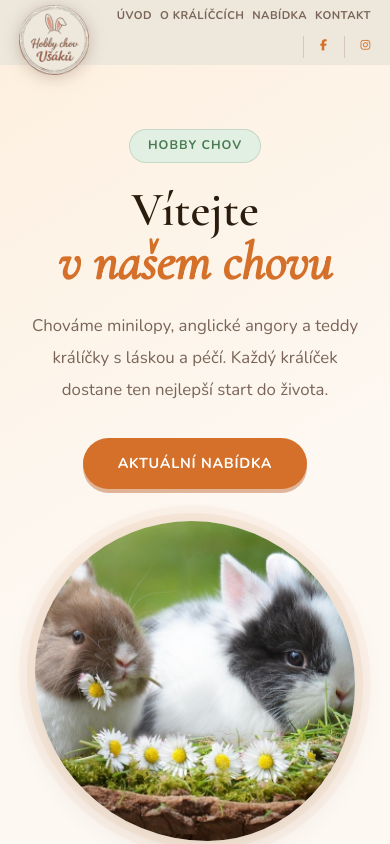
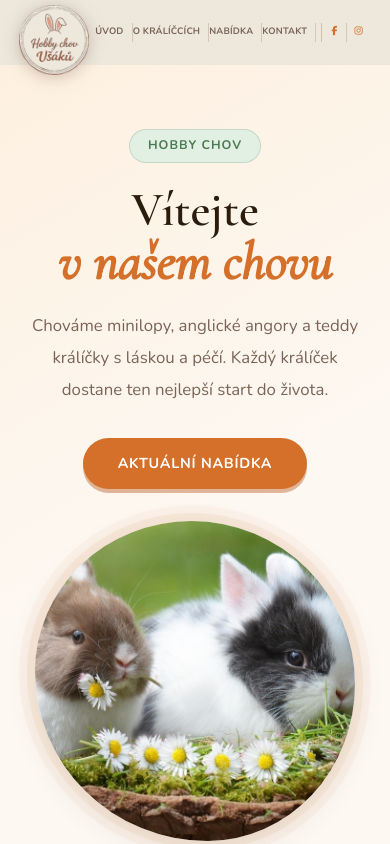
Before and after one commit to gropa76/chovusaku-web, a plain HTML site: page index.html in a window 390 px wide. Shown: the top 844 px of the page. Drawn offline with nearby package versions, Linux system fonts and the light colour scheme.

Commit message:
Update style.css

```diff
--- a/style.css
+++ b/style.css
@@ -46,10 +46,11 @@ section > .obal { padding-left: calc(var(--pruh) + 2rem); }
   backdrop-filter: blur(10px); overflow: visible;
 }
 .navigace__logo-obrazek { height: 90px; width: auto; display: block; filter: drop-shadow(0 2px 8px rgba(107,76,53,.3)); position: relative; z-index: 101; margin-bottom: -20px; }
-.navigace__socialni { font-size: 1rem; color: var(--akcent) !important; border-left: 1px solid rgba(122,79,46,.2); padding-left: 1rem; margin-left: .5rem; }
-.navigace__socialni:hover { color: var(--hneda) !important; }
+.navigace__socialni { font-size: 1rem; color: var(--akcent) !important; padding-left: 1.5rem; margin-left: 1rem; border-left: 1px solid rgba(122,79,46,.25); }
+.navigace__socialni + .navigace__socialni { border-left: none; padding-left: 0; margin-left: .5rem; }
 .navigace__odkazy { display: flex; gap: 2rem; }
-.navigace__odkazy a { font-size: .88rem; font-weight: 700; color: var(--tlumena); letter-spacing: .04em; text-transform: uppercase; transition: color .2s; position: relative; padding-bottom: 2px; }
+.navigace__odkazy a { font-size: .88rem; font-weight: 700; color: var(--tlumena); letter-spacing: .04em; text-transform: uppercase; transition: color .2s; position: relative; padding-bottom: 2px; padding-right: 2rem; border-right: 1px solid rgba(122,79,46,.2); }
+.navigace__odkazy a:last-of-type { border-right: none; }
 .navigace__odkazy a::after { content: ''; position: absolute; bottom: -2px; left: 0; width: 0; height: 2px; background: var(--akcent); border-radius: 2px; transition: width .25s; }
 .navigace__odkazy a:hover { color: var(--akcent); }
 .navigace__odkazy a:hover::after { width: 100%; }
@@ -168,8 +169,9 @@ section > .obal { padding-left: calc(var(--pruh) + 2rem); }
 @media (max-width: 768px) {
   .navigace { padding: .3rem 1.2rem; overflow: visible; }
   .navigace__logo-obrazek { height: 70px; margin-bottom: -15px; }
-  .navigace__odkazy { gap: .8rem; }
-  .navigace__odkazy a { font-size: .75rem; }
+  .navigace__odkazy { gap: 0; }
+  .navigace__odkazy a { font-size: .65rem; padding-right: .6rem; letter-spacing: .02em; }
+  .navigace__socialni { padding-left: .6rem; margin-left: .3rem; font-size: .85rem; }
   .uvod { flex-direction: column; text-align: center; padding: 4rem 1.5rem 3rem 1.5rem; min-height: auto; gap: 2rem; }
   .uvod__popis { margin: 0 auto 2rem; }
   .uvod__foto { width: 100%; max-width: 320px; height: 320px; }
@@ -179,6 +181,5 @@ section > .obal { padding-left: calc(var(--pruh) + 2rem); }
   section > .obal { padding-left: 1.5rem; }
 }
 @media (max-width: 480px) {
-  .navigace__odkazy { display: flex; flex-wrap: wrap; gap: .5rem; justify-content: flex-end; }
-  .navigace__odkazy a { font-size: .7rem; }
+  .navigace__odkazy a { font-size: .58rem; padding-right: .5rem; }
 }
```
